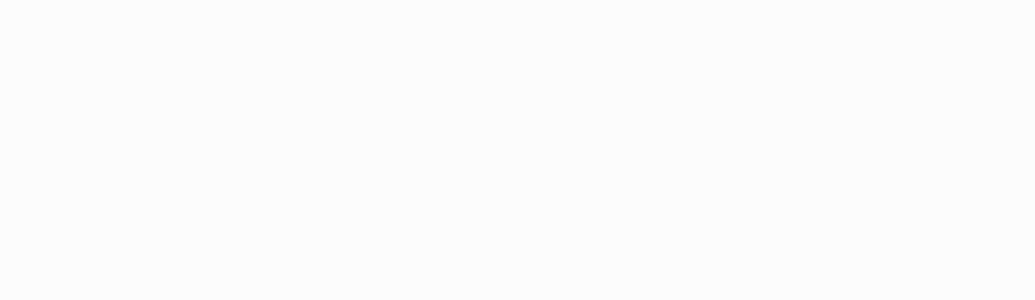
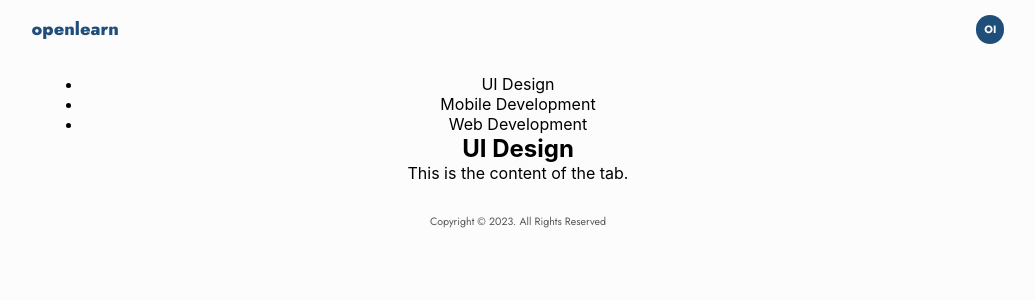
Before and after one commit to fiademm/project-finale-frontend, a React (Create React App) app: page /courses in a window 1280 px wide. Before the commit this address had no page. Shown: the top 300 px of the page, without its empty margins (122-1157 px from the left). Built offline with nearby package versions, Linux system fonts and the light colour scheme.

Commit message:
Update available courses and tabs components

```diff
--- a/src/App.js
+++ b/src/App.js
@@ -1,4 +1,5 @@
 import './App.css';
+import AvailableCourses from './App/components/AvailableCourses';
 import Error404 from './App/components/Error404';
 import Error500 from './App/components/Error500';
 import LandingPage from './App/components/LandingPage';
@@ -16,6 +17,7 @@
           <Route path='/' element={<LandingPage />}></Route>
           <Route path='/login' element={<Login />}></Route>
           <Route path='/register' element={<Register />}></Route>
+          <Route path='/courses' element={<AvailableCourses />}></Route>
           <Route path='/video' element={<LectureVideo />}></Route>
           <Route path='/404' element={<Error404 />}></Route>
           <Route path='/500' element={<Error500 />}></Route>
--- /dev/null
+++ b/src/App/components/AvailableCourses.js
@@ -0,0 +1,23 @@
+import React from 'react';
+import { HeaderAfterLogin } from './Headers';
+import { FooterAfterLogin } from './Footers';
+import Tabs from './Tabs';
+
+const AvailableCourses = () => {
+    const tabs = ["UI Design", "Mobile Development", "Web Development"];
+
+    return(
+        <>
+            <HeaderAfterLogin />
+            <section className="component-container">
+                <Tabs tabs={tabs} />
+                <section className='courses-component-container'>
+
+                </section>
+            </section>
+            <FooterAfterLogin />
+        </>
+    );
+};
+
+export default AvailableCourses;
--- /dev/null
+++ b/src/App/components/Tabs.js
@@ -0,0 +1,38 @@
+import React, { useState } from 'react';
+import { BrowserRouter as Router, Route, Routes, Link } from 'react-router-dom';
+
+const Tabs = ({ tabs }) => {
+    const [activeTabIndex, setActiveTabIndex] = useState(0);
+
+    const handleTabClick = (index) => {
+        setActiveTabIndex(index);
+    };
+
+    return(
+        // <div className='tabs-component-container'>
+        //    <TabButton className="tab-button" tabText='UI/UX Designer' tabLink='' iconSource='' hoveredIconSource=''>UI/UX Design</TabButton>
+        //    <TabButton className="tab-button" tabText='Mobile Development' tabLink='' iconSource='' hoveredIconSource=''>Mobile Development</TabButton>
+        //    <TabButton className="tab-button" tabText='Web Development' tabLink='' iconSource='' hoveredIconSource=''>Web Development</TabButton>
+        // </div>
+
+        <div>
+            <ul>
+                {tabs.map((tab, i) => (
+                <li key={i} onClick={() => handleTabClick(i)}>
+                    {tab}
+                    {activeTabIndex === i && <span style={{ textDecoration: "underline" }} />}
+                </li>
+                ))}
+            </ul>
+            {tabs.map((tab, i) => (
+                <div key={i} style={{ display: i === activeTabIndex ? "block" : "none" }}>
+                <h2>{tab}</h2>
+                <p>This is the content of the tab.</p>
+                </div>
+            ))}
+        </div>
+    );
+};
+
+
+export default Tabs;
--- a/src/App/styles/components.css
+++ b/src/App/styles/components.css
@@ -74,6 +74,36 @@
     background-color: transparent;
     box-shadow: none;
     border: none;
+}
+
+.tabs-component-container {
+    width: 100%;
+    display: flex;
+    flex-direction: row;
+    gap: 4%;
+}
+
+.tab-button {
+    background-color: transparent;
+    width: 100%;
+    padding: 0.6vw 0vw;
+    display: flex;
+    flex-direction: row;
+    align-items: center;
+    justify-content: center;
+    transition-duration: 0.2s;
+    font-family: 'Jost-Medium';
+    font-size: 0.96vw;
+    border: none;
+    cursor: pointer;
+    border-bottom: 0.10vw solid #ccc;
+}
+
+.tab-button-active {
+    background-color: #fafafa;
+    color: #172D42;
+    cursor: pointer;
+    border-bottom: 0.18vw solid #172D42;
 }
 
 .error-component-container {
@@ -203,4 +233,7 @@
     box-shadow: none;
 }
 
-/* styles for login component */
+/* styles for available courses component */
+.component-container {
+    padding: 1.2vw 16vw;
+}
```
